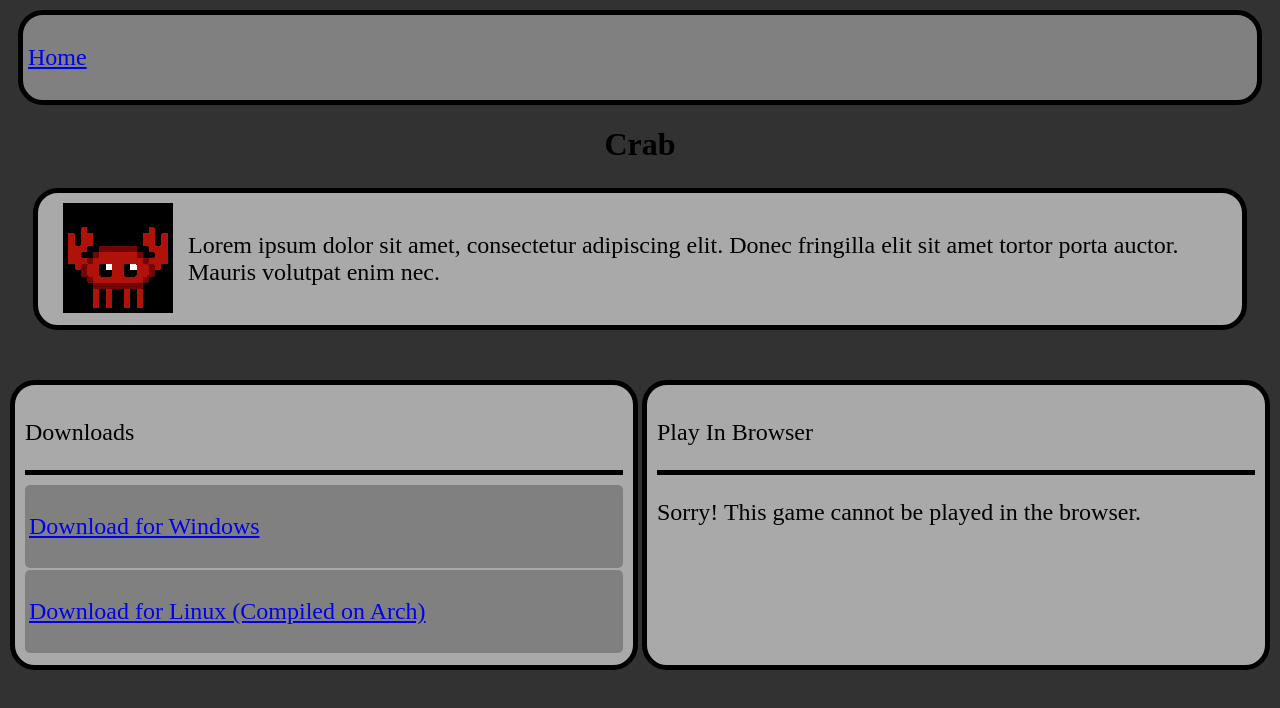
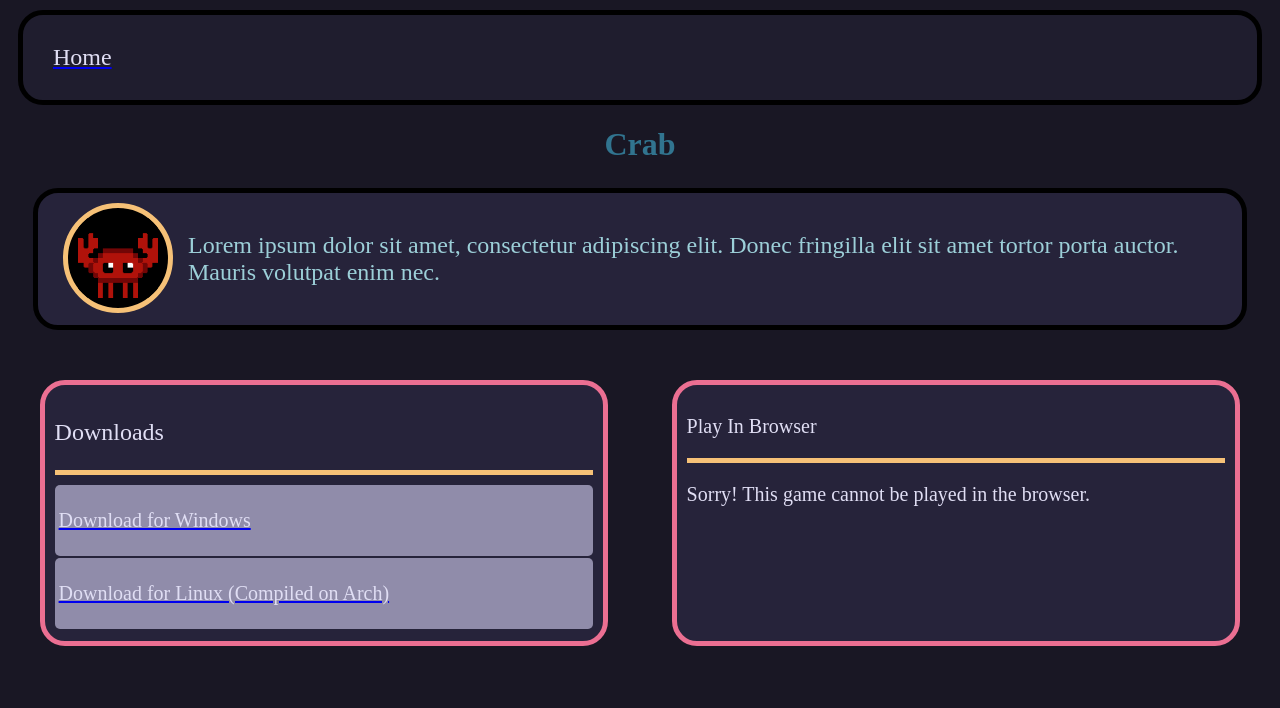
Before and after one commit to AndrewGalvez/website, a plain HTML site: page pages/crab.html in a window 1280 px wide. Drawn offline with Linux system fonts and the light colour scheme.

Commit message:
added rose pine color palette to all other pages

```diff
--- a/pages/stylesheet.css
+++ b/pages/stylesheet.css
@@ -8,6 +8,7 @@
 
 h1 {
   font-size: 32px;
+  color: #31748f;
 }
 
 .bar {
@@ -15,68 +16,84 @@ h1 {
   padding: 5px;
   border: 5px solid black;
   border-radius: 25px;
-  background-color: grey;
+  background-color: #1f1d2e;
 }
 
-.bar text {
-  font-size: 16px;
+.bar p {
   margin-left: 25px;
+  color: #e0def4;
 }
 
 html {
-  background-color: rgb(50,50,50);
+  background-color: #191724;
 }
 
 .game-box {
   margin: 25px;
   padding: 5px;
-  background-color: darkgrey;
+  background-color: #26233a;
   border: 5px solid black;
   border-radius: 25px;
   padding-left: 20px;
   display: flex;
+  transition: background-color 1s ease;
 }
 
+.game-box:hover {
+  background-color: #6e6a86;
+}
 .game-box-img {
-  margin: 5px;
-  border: 5px solid black;
+  overflow: hidden;
+  border: 5px solid #f6c177;
+  background-color: black;
   width: 100px;
   height: 100px;
-  padding: 0;
+  border-radius: 50%;
+  transition: border-radius 0.4s ease;
+  margin: 5px;
+}
+
+.game-box-img:hover {
+  border-radius: 0%;
+}
+
+.game-box-img > img {
+  scale: 0.8;
 }
 
 .game-box-text {
   margin: 5px;
   padding: 5px;
   font-size: 24px;
+  width: calc(100% - 150px);
+  color: #9ccfd8;
 }
 
 .download-box, .in-browser-box {
   margin: 25px;
-  border: 5px solid black;
   padding: 10px;
-  background-color: darkgrey;
+  border: 5px solid #eb6f92;
   border-radius: 25px;
-  margin-left: 2px;
-  margin-right: 2px;
-  width: 50%;
+  background-color: #26233a;
+  margin-left: 2.5%;
+  margin-right: 2.5%;
+  width: 45%;
 }
 
-.download-box-sub text, .in-browser-box text {
+.download-box-sub p, .in-browser-box p {
+  font-size: 20px;
+  color: #e0def4;
+}
+
+.download-box-title, .in-browser-box-title {
+  border-bottom: 5px solid #f6c177;
+  margin-bottom: 10px;
+  color: #e0def4;
   font-size: 20px;
 }
 
-.download-box-title, .in-browser-box-title {
-  border-bottom: 5px solid black;
-  margin-bottom: 10px;
-}
-
-.download-box-title text, .in-browser-box-title text {
-  font-size: 24px;
-}
-
 .download-box-sub {
-  background-color: grey;
+  background-color: #908caa;
   margin-bottom: 2px;
   margin-top: 2px;
   padding: 4px;
```
